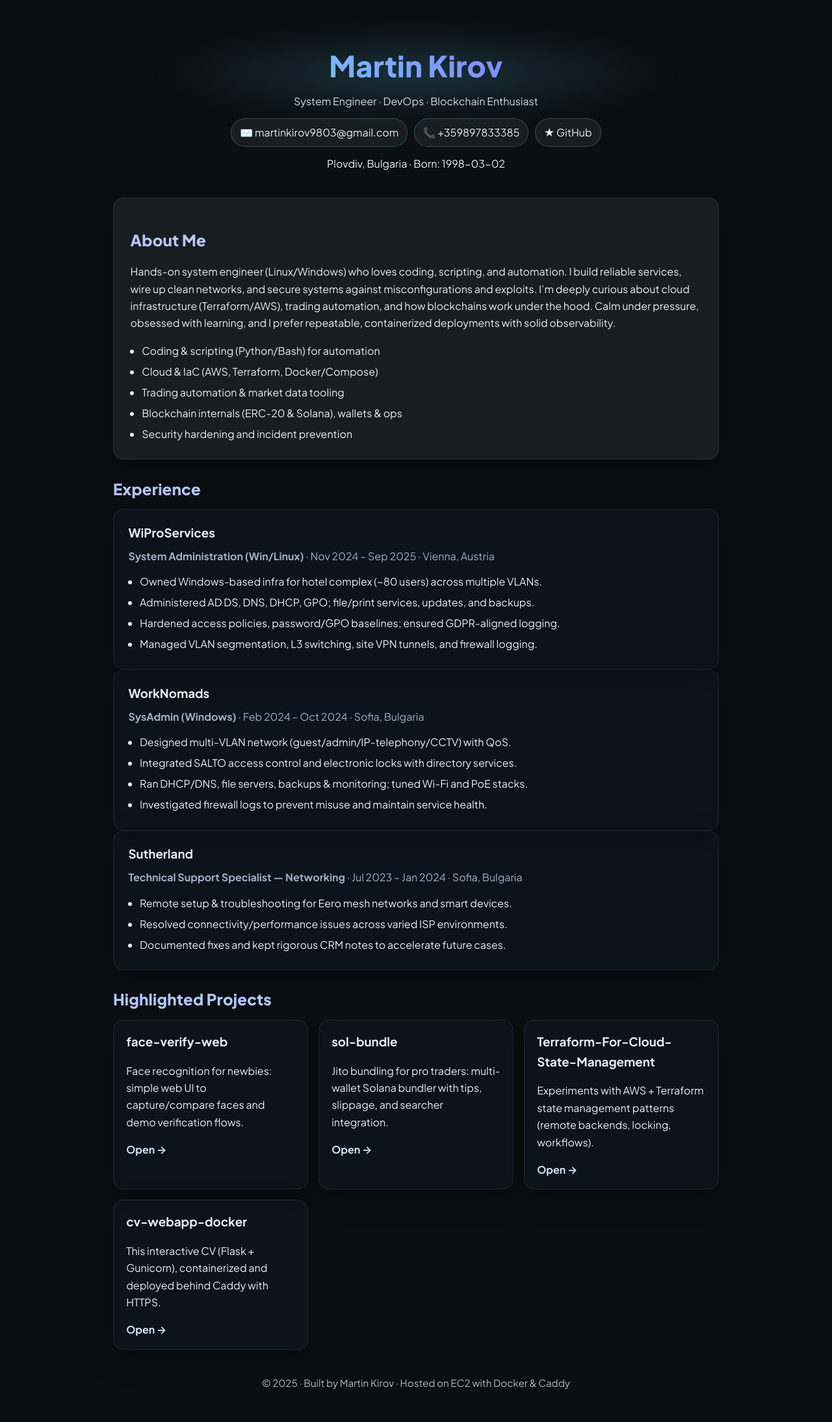
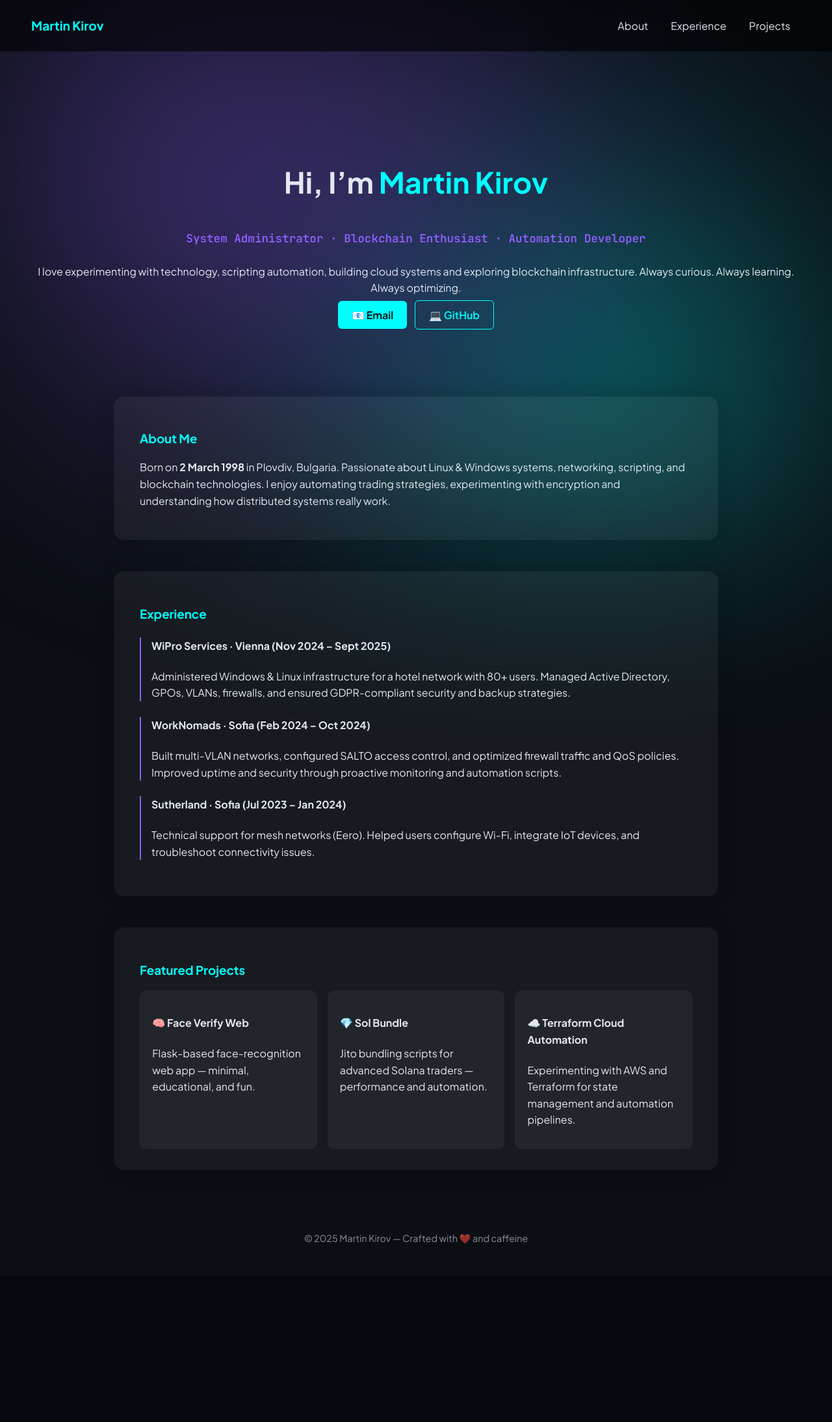
Before and after one commit to martok9803/cv-bad-front-end, a Flask app: page / in a window 1280 px wide. Shown: the whole page at 65% size. After the commit the page ends 1914 px from the top, so only its background shows below. Run offline with Flask 3, Linux system fonts and the light colour scheme.

Commit message:
redesign: sleek cyber dark interactive version

```diff
--- a/app/static/app.js
+++ b/app/static/app.js
@@ -1,67 +1,31 @@
-// app/static/app.js
-// Premium interactions: scroll-reveal, 3D tilt on projects, subtle hovers
-
-document.addEventListener("DOMContentLoaded", () => {
-  // Scroll reveal using IntersectionObserver
-  const observer = new IntersectionObserver((entries) => {
-    entries.forEach(e => {
-      if (e.isIntersecting) {
-        e.target.classList.add("visible");
-        observer.unobserve(e.target);
-      }
-    });
-  }, { threshold: 0.18 });
-
-  document.querySelectorAll(".reveal").forEach(el => observer.observe(el));
-
-  // Subtle 3D tilt on .tilt cards (projects)
-  const tiltCards = document.querySelectorAll(".tilt");
-  tiltCards.forEach(card => {
-    let rect;
-    const maxTilt = 10; // deg
-
-    const onMove = (e) => {
-      rect = rect || card.getBoundingClientRect();
-      const px = (e.clientX - rect.left) / rect.width;
-      const py = (e.clientY - rect.top) / rect.height;
-      const ry = (px - 0.5) * (maxTilt * 2);
-      const rx = (0.5 - py) * (maxTilt * 2);
-      card.style.setProperty("--rx", rx.toFixed(2) + "deg");
-      card.style.setProperty("--ry", ry.toFixed(2) + "deg");
-      card.classList.add("tilt-active");
-    };
-
-    const onLeave = () => {
-      card.classList.remove("tilt-active");
-      card.style.removeProperty("--rx");
-      card.style.removeProperty("--ry");
-      rect = undefined;
-    };
-
-    card.addEventListener("mousemove", onMove);
-    card.addEventListener("mouseleave", onLeave);
-    card.addEventListener("touchmove", (e) => {
-      if (!e.touches[0]) return;
-      const t = e.touches[0];
-      onMove({ clientX: t.clientX, clientY: t.clientY });
-    }, { passive: true });
-    card.addEventListener("touchend", onLeave);
-  });
-
-  // Micro-interaction: ripple on chips
-  document.querySelectorAll(".chip").forEach(chip => {
-    chip.addEventListener("click", (e) => {
-      const r = document.createElement("span");
-      r.style.position = "absolute";
-      r.style.inset = "0";
-      r.style.borderRadius = "999px";
-      r.style.pointerEvents = "none";
-      r.style.boxShadow = "0 0 0 0 rgba(110,231,255,.25)";
-      r.style.transition = "box-shadow .45s ease";
-      chip.style.position = "relative";
-      chip.appendChild(r);
-      requestAnimationFrame(() => r.style.boxShadow = "0 0 0 18px rgba(110,231,255,0)");
-      setTimeout(() => r.remove(), 500);
-    });
+// Smooth scroll and fade animation triggers
+document.querySelectorAll('a[href^="#"]').forEach(anchor => {
+  anchor.addEventListener("click", function(e) {
+    e.preventDefault();
+    document.querySelector(this.getAttribute("href")).scrollIntoView({ behavior: "smooth" });
   });
 });
+
+// Intersection fade-up
+const observer = new IntersectionObserver(entries => {
+  entries.forEach(entry => {
+    if (entry.isIntersecting) entry.target.classList.add("visible");
+  });
+}, { threshold: 0.15 });
+
+document.querySelectorAll(".fade-up").forEach(el => observer.observe(el));
+
+// Typewriter effect
+const typeTarget = document.querySelector(".typewriter");
+if (typeTarget) {
+  const text = typeTarget.textContent;
+  typeTarget.textContent = "";
+  let i = 0;
+  function type() {
+    if (i < text.length) {
+      typeTarget.textContent += text.charAt(i++);
+      setTimeout(type, 60);
+    }
+  }
+  type();
+}
--- a/app/static/styles.css
+++ b/app/static/styles.css
@@ -1,107 +1,142 @@
-/* ===== Theme */
-:root{
+:root {
   --bg: #0b0f14;
-  --panel: rgba(255,255,255,0.06);
-  --ink: #e9eef7;
-  --muted: #9fb0c9;
-  --accent: #6ee7ff;     /* cyan */
-  --accent2: #8b5cff;    /* violet */
-  --card: rgba(16,24,35,.5);
-  --radius: 16px;
-  --shadow: 0 12px 40px rgba(0,0,0,.45);
+  --fg: #e2e8f0;
+  --accent: #00ffff;
+  --accent2: #915EFF;
+  --card-bg: rgba(255,255,255,0.05);
 }
 
-*{box-sizing:border-box}
-html,body{margin:0;padding:0;background:var(--bg);color:var(--ink)}
-body{
-  font-family:"Plus Jakarta Sans","Segoe UI",Roboto,system-ui,-apple-system,sans-serif;
-  line-height:1.65;
-  -webkit-font-smoothing:antialiased; text-rendering:optimizeLegibility;
+body {
+  margin: 0;
+  font-family: 'Plus Jakarta Sans', sans-serif;
+  background: var(--bg);
+  color: var(--fg);
+  overflow-x: hidden;
+  line-height: 1.6;
 }
 
-.container{max-width:980px;margin:0 auto;padding:2rem 1.5rem}
-
-/* ===== Hero */
-.hero{position:relative;text-align:center;margin:2rem 0 2.4rem}
-.brand-gradient{
-  font-size:clamp(2rem,3.5vw,3rem);
-  font-weight:800; letter-spacing:.2px; margin:.2rem 0 .3rem;
-  background:linear-gradient(92deg,var(--accent),var(--accent2));
-  -webkit-background-clip:text; background-clip:text; color:transparent;
-}
-.subtitle{margin:.1rem 0 .75rem;opacity:.9}
-.hero-meta{margin-top:.4rem}
-.hero-glow{
-  position:absolute; inset:-20% -10% auto -10%; height:180px; z-index:-1;
-  background:radial-gradient(60% 60% at 50% 50%, rgba(110,231,255,.18), transparent 60%);
-  filter:blur(20px);
+/* background glow */
+.bg-overlay {
+  position: fixed;
+  inset: 0;
+  background: radial-gradient(circle at 30% 20%, var(--accent2)20%, transparent 60%),
+              radial-gradient(circle at 70% 80%, var(--accent)15%, transparent 50%);
+  filter: blur(140px);
+  opacity: .35;
+  z-index: -1;
 }
 
-/* ===== Chips */
-.chips{display:flex;gap:.6rem;justify-content:center;flex-wrap:wrap;margin:.8rem 0}
-.chip{
-  padding:.5rem .8rem; border-radius:999px; background:var(--panel);
-  border:1px solid rgba(110,231,255,.25); color:var(--ink); text-decoration:none;
-  transition:transform .2s ease,border-color .2s ease,box-shadow .2s ease;
+/* navbar */
+.navbar {
+  display: flex;
+  justify-content: space-between;
+  align-items: center;
+  padding: 1.5rem 3rem;
+  background: rgba(0,0,0,0.6);
+  backdrop-filter: blur(8px);
+  position: sticky;
+  top: 0;
 }
-.chip:hover{transform:translateY(-2px);border-color:var(--accent);box-shadow:0 8px 24px rgba(110,231,255,.15)}
-
-/* ===== Sections */
-h2{
-  margin:1.6rem 0 .7rem; font-weight:800; letter-spacing:.2px;
-  background:linear-gradient(92deg,#b5c7ff,#d7e5ff);
-  -webkit-background-clip:text; background-clip:text; color:transparent;
+.navbar .brand {
+  font-weight: 700;
+  font-size: 1.2rem;
+  color: var(--accent);
+}
+.navbar nav a {
+  color: var(--fg);
+  text-decoration: none;
+  margin: 0 1rem;
+  transition: color .2s;
+}
+.navbar nav a:hover {
+  color: var(--accent2);
 }
 
-.glass{
-  background:var(--panel);
-  border:1px solid rgba(255,255,255,.08);
-  border-radius:var(--radius);
-  padding:1.2rem 1.6rem;
-  box-shadow:var(--shadow);
-  backdrop-filter: blur(10px);
+/* hero */
+.hero {
+  text-align: center;
+  padding: 8rem 2rem 4rem;
+}
+.hero h1 {
+  font-size: 2.8rem;
+  font-weight: 700;
+}
+.hero h1 span { color: var(--accent); }
+.hero h2 {
+  font-family: 'JetBrains Mono', monospace;
+  color: var(--accent2);
+  font-size: 1.1rem;
+  margin: 1rem 0 1.5rem;
+}
+.hero .btn {
+  background: var(--accent);
+  border: none;
+  color: #000;
+  padding: .7rem 1.3rem;
+  border-radius: 6px;
+  font-weight: 600;
+  margin: .3rem;
+  text-decoration: none;
+}
+.hero .btn.outline {
+  background: transparent;
+  color: var(--accent);
+  border: 1px solid var(--accent);
+}
+.hero .btn:hover {
+  filter: brightness(1.2);
 }
 
-.card{background:var(--card);border:1px solid rgba(255,255,255,.07);border-radius:var(--radius);padding:1.2rem 1.4rem;box-shadow:var(--shadow)}
-.card-title{margin:.1rem 0 .45rem}
-.meta{color:var(--muted);margin:0 0 .8rem}
-
-.bullets{padding-left:1.1rem;margin:0}
-.bullets li{margin:.35rem 0}
-
-/* ===== Projects */
-.projects .grid{display:grid;grid-template-columns:repeat(auto-fit,minmax(260px,1fr));gap:1rem}
-.project{
-  display:block;color:var(--ink);text-decoration:none;border:1px solid rgba(255,255,255,.08);
-  border-radius:var(--radius);padding:1rem 1.2rem;background:var(--card);box-shadow:var(--shadow);
-  transition:transform .22s ease, box-shadow .3s ease, border-color .2s ease;
+/* cards */
+.card {
+  max-width: 850px;
+  margin: 3rem auto;
+  background: var(--card-bg);
+  border-radius: 16px;
+  padding: 2rem 2.5rem;
+  box-shadow: 0 0 30px rgba(0,0,0,0.2);
 }
-.project:hover{transform:translateY(-6px);box-shadow:0 18px 50px rgba(139,92,255,.22);border-color:rgba(139,92,255,.35)}
-.project-title{margin:.1rem 0 .4rem;font-weight:700}
-.link{color:#cde6ff;font-weight:700}
-
-/* ===== Animations & effects */
-.fade-in{animation:fadeIn .9s ease both}
-@keyframes fadeIn{from{opacity:0;transform:translateY(10px)}to{opacity:1;transform:translateY(0)}}
-
-.reveal{opacity:0; transform:translateY(14px); transition:opacity .6s ease, transform .6s ease}
-.reveal.visible{opacity:1; transform:translateY(0)}
-
-.lift{transition:transform .2s ease, box-shadow .3s ease}
-.lift:hover{transform:translateY(-4px); box-shadow:0 14px 44px rgba(0,0,0,.5)}
-
-/* Subtle 3D tilt for project cards (driven by JS adding .tilt-active) */
-.tilt.tilt-active{transform:perspective(700px) rotateX(var(--rx,0)) rotateY(var(--ry,0)) scale(1.01)}
-
-/* ===== Footer */
-footer{text-align:center;margin:2.4rem 0 .6rem;opacity:.75;font-size:.95rem}
-
-/* ===== Accessibility: reduce motion */
-@media (prefers-reduced-motion: reduce){
-  *{animation:none !important; transition:none !important}
+.card h3 {
+  color: var(--accent);
+  margin-bottom: 1rem;
 }
 
-/* ===== Responsive */
-@media (max-width:900px){
-  .container{padding:1.6rem 1rem}
+.timeline .job {
+  margin-bottom: 1.5rem;
+  border-left: 2px solid var(--accent2);
+  padding-left: 1rem;
 }
+
+.projects {
+  display: grid;
+  grid-template-columns: repeat(auto-fit, minmax(250px,1fr));
+  gap: 1rem;
+}
+.project {
+  display: block;
+  background: rgba(255,255,255,0.05);
+  padding: 1rem 1.2rem;
+  border-radius: 10px;
+  text-decoration: none;
+  color: var(--fg);
+  transition: all .25s;
+}
+.project:hover {
+  background: rgba(255,255,255,0.1);
+  transform: translateY(-4px);
+  box-shadow: 0 0 15px rgba(145,94,255,.3);
+}
+
+/* animations */
+.fade-in { opacity: 0; animation: fadeIn 1.2s ease forwards; }
+.fade-in-delayed { opacity: 0; animation: fadeIn 1.2s ease .4s forwards; }
+.fade-up { opacity: 0; transform: translateY(20px); animation: fadeUp 1.2s ease forwards; }
+@keyframes fadeIn { to { opacity: 1; } }
+@keyframes fadeUp { to { opacity: 1; transform: translateY(0); } }
+
+footer {
+  text-align: center;
+  padding: 2rem;
+  font-size: .9rem;
+  opacity: .6;
+}
--- a/app/templates/index.html
+++ b/app/templates/index.html
@@ -2,85 +2,83 @@
 <html lang="en">
 <head>
   <meta charset="utf-8" />
-  <meta name="viewport" content="width=device-width, initial-scale=1" />
-  <title>Martin Kirov · System Engineer</title>
-
-  <!-- Modern fonts -->
-  <link rel="preconnect" href="https://fonts.googleapis.com">
-  <link rel="preconnect" href="https://fonts.gstatic.com" crossorigin>
-  <!-- Headline: Plus Jakarta Sans | Accent monospace: JetBrains Mono -->
-  <link href="https://fonts.googleapis.com/css2?family=JetBrains+Mono:wght@500;700&family=Plus+Jakarta+Sans:wght@400;500;600;700;800&display=swap" rel="stylesheet">
-
+  <meta name="viewport" content="width=device-width,initial-scale=1" />
+  <title>{{ cv.name }} · Portfolio</title>
+  <link href="https://fonts.googleapis.com/css2?family=Plus+Jakarta+Sans:wght@400;600;700&family=JetBrains+Mono:wght@400;600&display=swap" rel="stylesheet">
   <link rel="stylesheet" href="/static/styles.css" />
   <script defer src="/static/app.js"></script>
 </head>
 <body>
-  <div class="container fade-in">
-
-    <header class="hero">
-      <h1 class="brand-gradient">Martin Kirov</h1>
-      <p class="subtitle">System Engineer · DevOps · Blockchain Enthusiast</p>
-
-      <!-- Contact chips -->
-      <div class="chips">
-        <a class="chip" href="mailto:{{ cv.email }}">✉️ {{ cv.email }}</a>
-        <a class="chip" href="tel:{{ cv.phone | replace(' ', '') }}">📞 {{ cv.phone }}</a>
-        <a class="chip" href="{{ cv.github }}" target="_blank" rel="noopener">★ GitHub</a>
-      </div>
-
-      <p class="muted hero-meta">{{ cv.location }} · Born: {{ cv.about.dob }}</p>
-      <div class="hero-glow" aria-hidden="true"></div>
+  <div class="bg-overlay"></div>
+  <header class="navbar">
+    <div class="brand">Martin Kirov</div>
+    <nav>
+      <a href="#about">About</a>
+      <a href="#experience">Experience</a>
+      <a href="#projects">Projects</a>
+    </nav>
   </header>
 
-    <!-- ABOUT -->
-    <section class="summary glass reveal">
-      <h2>About Me</h2>
-      <p>{{ cv.summary }}</p>
-      {% if cv.interests %}
-      <ul class="bullets compact">
-        {% for i in cv.interests %}
-        <li>{{ i }}</li>
-        {% endfor %}
-      </ul>
-      {% endif %}
+  <section class="hero">
+    <h1 class="fade-in">Hi, I’m <span>Martin Kirov</span></h1>
+    <h2 class="typewriter">System Administrator · Blockchain Enthusiast · Automation Developer</h2>
+    <p class="fade-in-delayed">
+      I love experimenting with technology, scripting automation, building cloud systems and exploring blockchain infrastructure.
+      Always curious. Always learning. Always optimizing.
+    </p>
+    <div class="links fade-in-delayed">
+      <a href="mailto:martinkirov9803@gmail.com" class="btn">📧 Email</a>
+      <a href="https://github.com/martok9803" target="_blank" class="btn outline">💻 GitHub</a>
+    </div>
   </section>
 
-    <!-- EXPERIENCE -->
-    <section class="experience">
-      <h2>Experience</h2>
-
-      {% for job in cv.experience %}
-      <div class="card glass lift reveal">
-        <h3 class="card-title">{{ job.company }}</h3>
-        <p class="meta"><strong>{{ job.role }}</strong> · {{ job.period }} · {{ job.location }}</p>
-        {% if job.highlights %}
-        <ul class="bullets">
-          {% for bullet in job.highlights %}
-          <li>{{ bullet }}</li>
-          {% endfor %}
-        </ul>
-        {% endif %}
-      </div>
-      {% endfor %}
+  <section id="about" class="card fade-up">
+    <h3>About Me</h3>
+    <p>Born on <strong>2 March 1998</strong> in Plovdiv, Bulgaria.
+       Passionate about Linux & Windows systems, networking, scripting, and blockchain technologies.
+       I enjoy automating trading strategies, experimenting with encryption and understanding how distributed systems really work.</p>
   </section>
 
-    <!-- PROJECTS -->
-    <section class="projects">
-      <h2>Highlighted Projects</h2>
-      <div class="grid">
-        {% for project in cv.projects %}
-        <a href="{{ project.link }}" target="_blank" class="project glass tilt reveal">
-          <h3 class="project-title">{{ project.name }}</h3>
-          <p>{{ project.desc }}</p>
-          <span class="link">Open →</span>
+  <section id="experience" class="card fade-up">
+    <h3>Experience</h3>
+    <div class="timeline">
+      <div class="job">
+        <h4>WiPro Services · Vienna (Nov 2024 – Sept 2025)</h4>
+        <p>Administered Windows & Linux infrastructure for a hotel network with 80+ users.
+        Managed Active Directory, GPOs, VLANs, firewalls, and ensured GDPR-compliant security and backup strategies.</p>
+      </div>
+      <div class="job">
+        <h4>WorkNomads · Sofia (Feb 2024 – Oct 2024)</h4>
+        <p>Built multi-VLAN networks, configured SALTO access control, and optimized firewall traffic and QoS policies.
+        Improved uptime and security through proactive monitoring and automation scripts.</p>
+      </div>
+      <div class="job">
+        <h4>Sutherland · Sofia (Jul 2023 – Jan 2024)</h4>
+        <p>Technical support for mesh networks (Eero). Helped users configure Wi-Fi, integrate IoT devices, and troubleshoot connectivity issues.</p>
+      </div>
+    </div>
+  </section>
+
+  <section id="projects" class="card fade-up">
+    <h3>Featured Projects</h3>
+    <div class="projects">
+      <a class="project" href="https://github.com/martok9803/face-verify-web" target="_blank">
+        <h4>🧠 Face Verify Web</h4>
+        <p>Flask-based face-recognition web app — minimal, educational, and fun.</p>
       </a>
-        {% endfor %}
+      <a class="project" href="https://github.com/martok9803/sol-bundle" target="_blank">
+        <h4>💎 Sol Bundle</h4>
+        <p>Jito bundling scripts for advanced Solana traders — performance and automation.</p>
+      </a>
+      <a class="project" href="https://github.com/martok9803/Terraform-For-Cloud-State-Management" target="_blank">
+        <h4>☁️ Terraform Cloud Automation</h4>
+        <p>Experimenting with AWS and Terraform for state management and automation pipelines.</p>
+      </a>
     </div>
   </section>
 
   <footer>
-      <p>© 2025 · Built by Martin Kirov · Hosted on EC2 with Docker & Caddy</p>
+    <p>© 2025 Martin Kirov — Crafted with ❤️ and caffeine</p>
   </footer>
-  </div>
 </body>
 </html>
```
Lines whose indentation alone changed are shown as unchanged.
